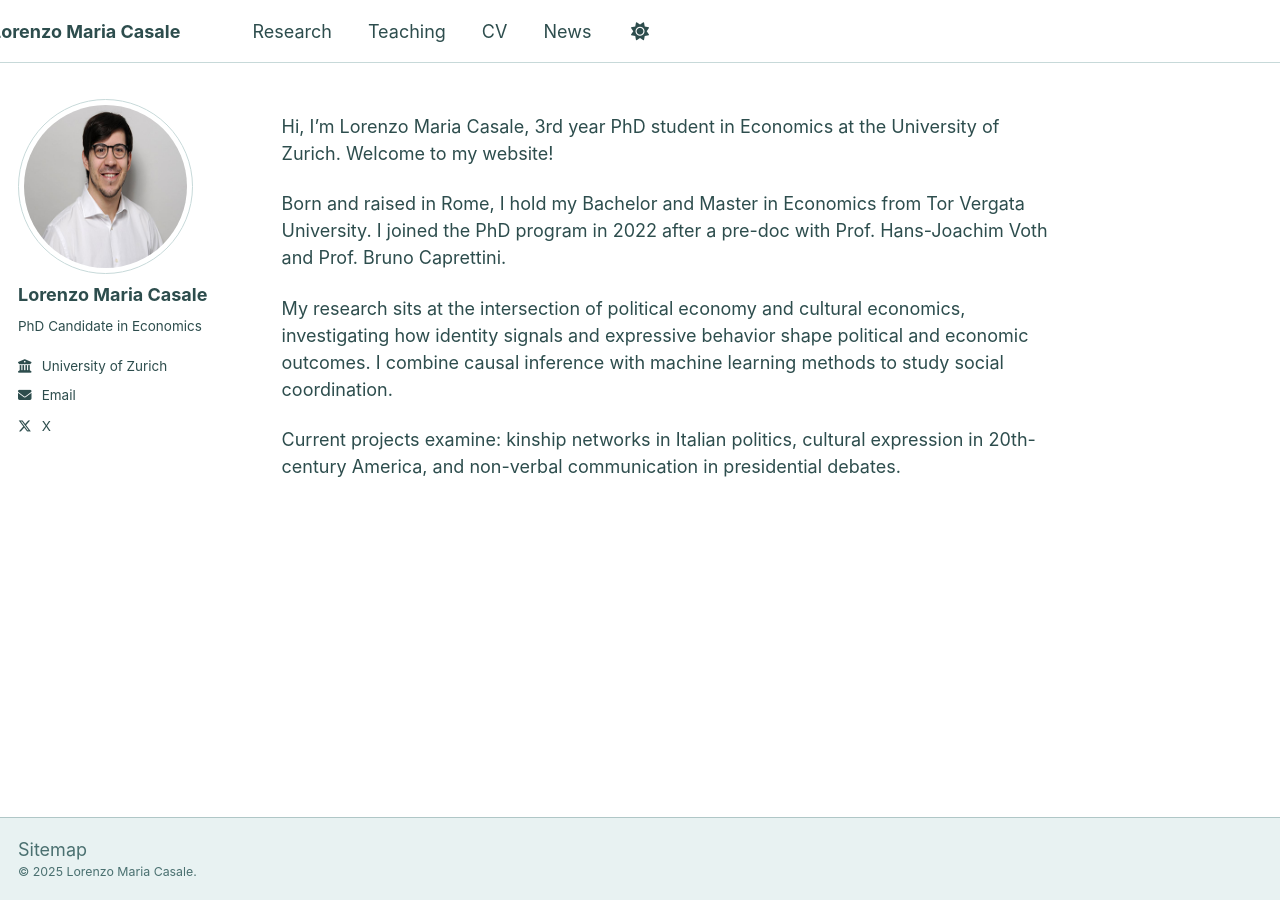
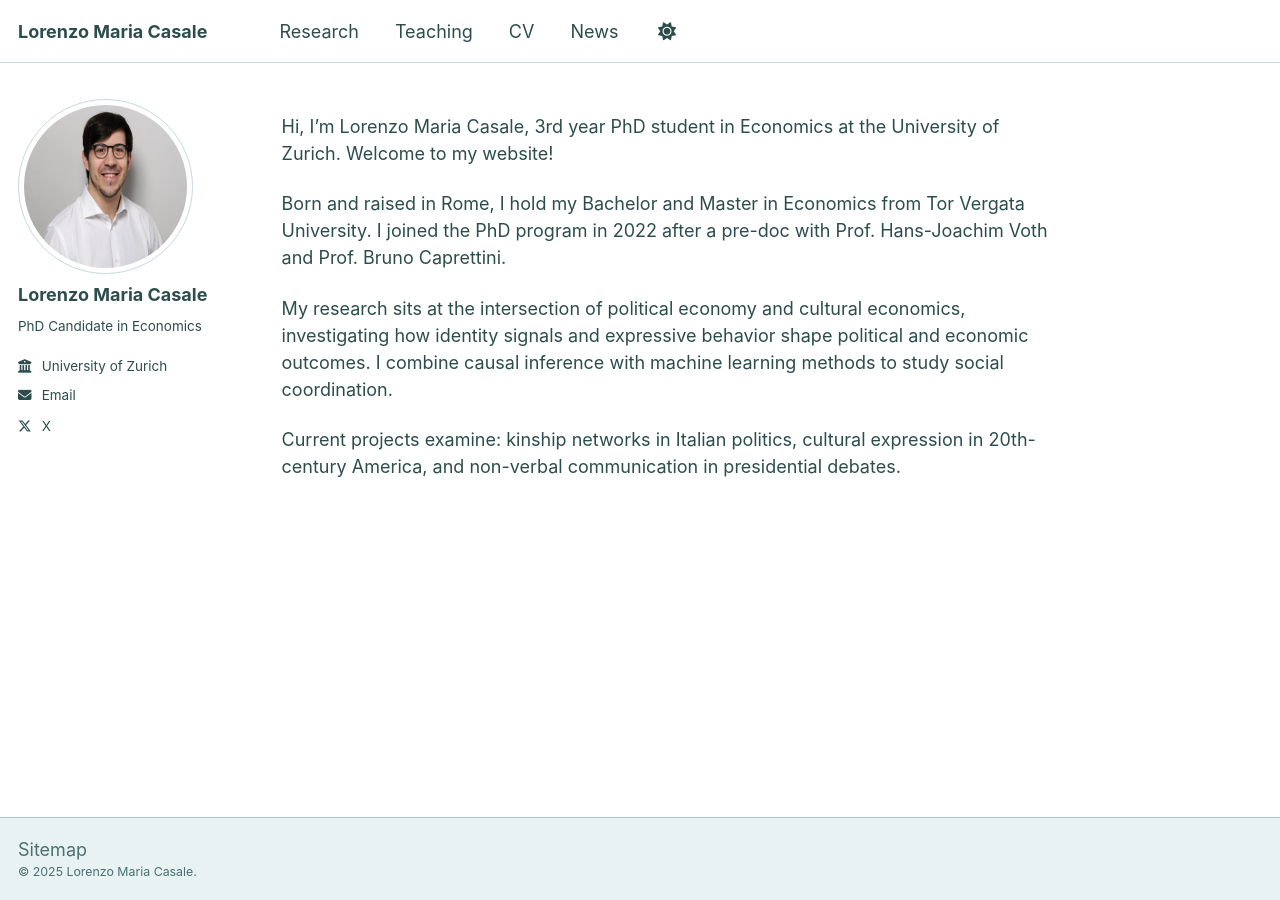
Before and after one commit to lorenzomariacasale/lorenzomariacasale.github.io, a Jekyll site: the page built from _pages/about.md, in a window 1280 px wide. Built offline with Jekyll 4.4.1, drawn with Linux system fonts in a browser that asks for light colours.

Commit message:
Revert Back Main

```diff
--- a/assets/css/main.scss
+++ b/assets/css/main.scss
@@ -41,21 +41,3 @@
     "vendor/font-awesome/brands",
     "vendor/magnific-popup/magnific-popup"
 ;
-
-// Fix navigation alignment - precise version
-.greedy-nav .visible-links {
-  margin-left: -1.5rem !important; // Less aggressive left movement
-}
-
-.greedy-nav .dark-toggle {
-  position: absolute !important;
-  right: 10rem !important; // Give it a tiny margin from edge
-  top: 50% !important;
-  transform: translateY(-50%) !important;
-  margin: 0 !important;
-}
-
-.greedy-nav {
-  position: relative !important;
-  padding-right: 3rem !important;
-}
```
